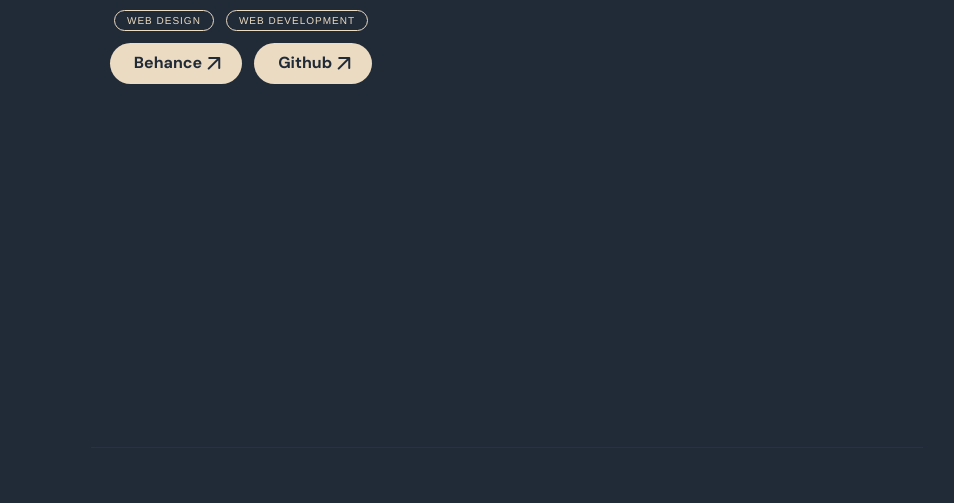
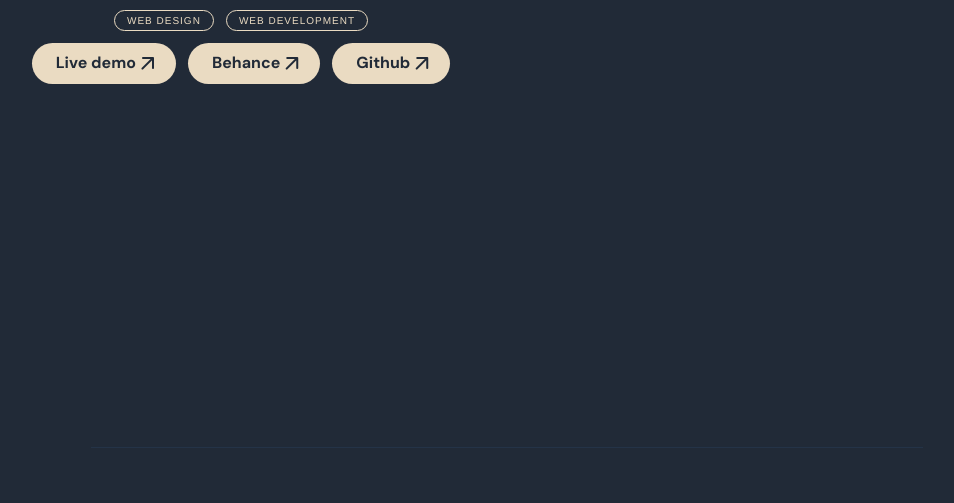
Before and after one commit to shamblesoxyz/portfolio-v1, a plain HTML site: page index.html in a window 1280 px wide. Shown: the part 2113-2616 px from the top of the page, without its empty margins (133-1087 px from the left). Drawn offline with nearby package versions, Linux system fonts and the light colour scheme; a web font is replaced by a local one.

Commit message:
add live demo link

```diff
--- a/index.html
+++ b/index.html
@@ -172,7 +172,11 @@
                                         <a class="tag">Web Development</a>
                                     </div>
 
-                                    <div class="flex justify-center gap-12">
+                                    <div class="flex flex-wrap justify-center gap-12">
+                                        <a href="https://room-shambles.vercel.app/" class="flex align-center text-body btn-filled-icon" target="_blank" rel="noopener noreferrer">
+                                            Live demo
+                                            <span class="material-symbols-rounded icon-in-btn">arrow_outward</span>
+                                        </a>
                                         <a href="https://www.behance.net/gallery/204670289/ROOMshambles" class="flex align-center text-body btn-filled-icon" target="_blank" rel="noopener noreferrer">
                                             Behance
                                             <span class="material-symbols-rounded icon-in-btn">arrow_outward</span>
```
